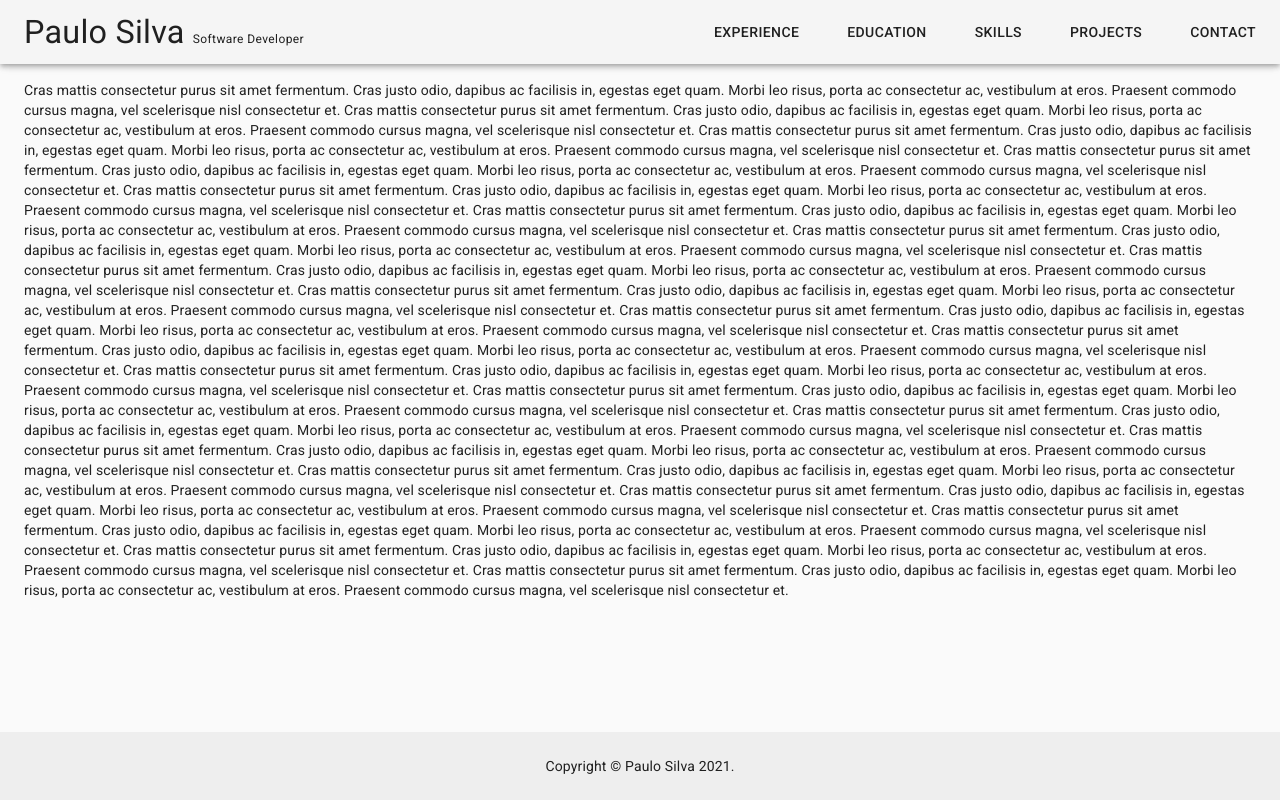
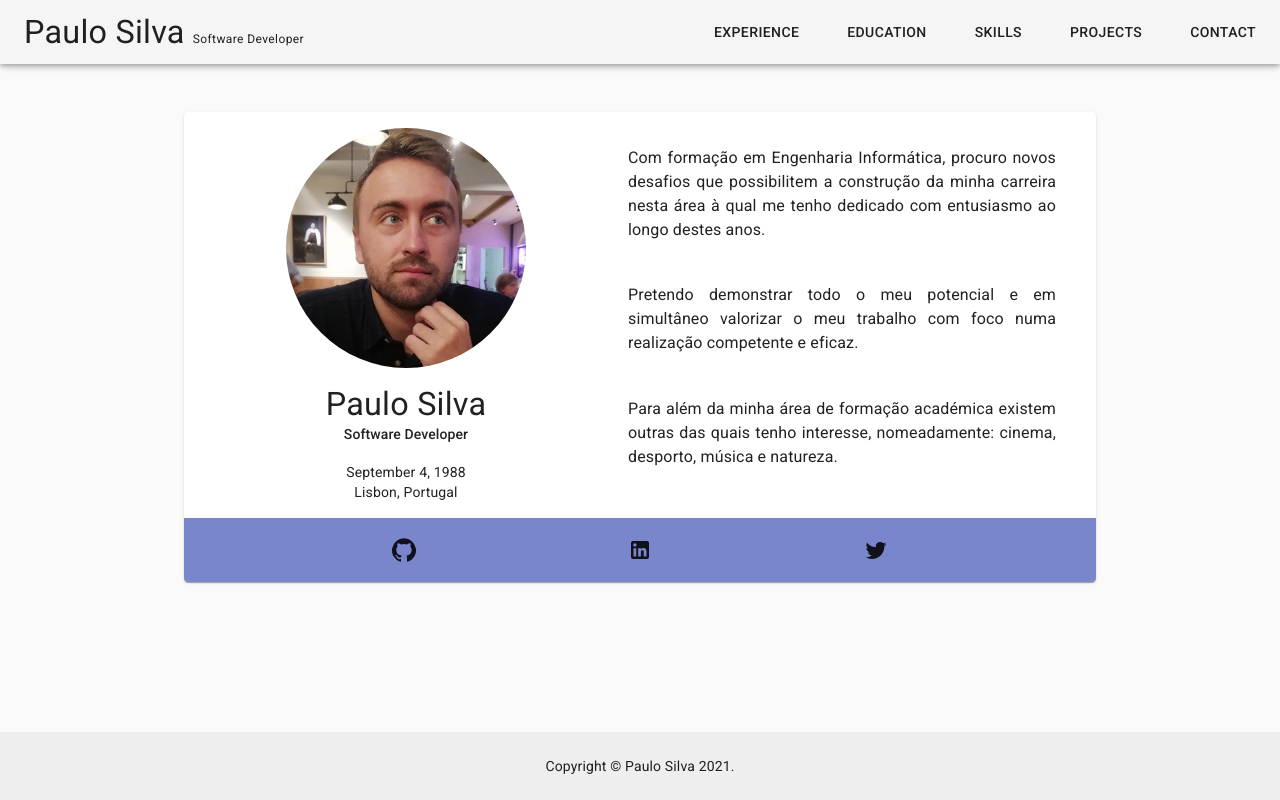
Before and after one commit to padsilva/about-me, a Next.js app: page / in a window 1280 px wide. Built offline with nearby package versions, Linux system fonts and the light colour scheme.

Commit message:
home page

```diff
--- a/package.json
+++ b/package.json
@@ -22,6 +22,7 @@
   "dependencies": {
     "@material-ui/core": "^4.11.0",
     "@material-ui/icons": "^4.9.1",
+    "date-fns": "^2.17.0",
     "next": "10.0.4",
     "next-pwa": "^5.0.4",
     "react": "17.0.1",
--- /dev/null
+++ b/src/components/Home/index.js
@@ -0,0 +1,144 @@
+import {
+  Avatar,
+  Card,
+  CardActions,
+  CardContent,
+  Container,
+  Grid,
+  IconButton,
+  makeStyles,
+  Typography
+} from '@material-ui/core'
+import { GitHub, LinkedIn, Twitter } from '@material-ui/icons'
+
+import DateFormatter from 'utils/date'
+
+const useStyles = makeStyles((theme) => ({
+  paper: {
+    marginTop: theme.spacing(3),
+    marginBottom: theme.spacing(3),
+    [theme.breakpoints.up(600 + theme.spacing(3) * 2)]: {
+      marginTop: theme.spacing(6),
+      marginBottom: theme.spacing(6)
+    }
+  },
+  actions: {
+    backgroundColor: theme.palette.primary.light
+  },
+  large: {
+    width: theme.spacing(30),
+    height: theme.spacing(30)
+  }
+}))
+
+const Home = () => {
+  const classes = useStyles()
+
+  return (
+    <Container component="main" maxWidth="md">
+      <Card className={classes.paper}>
+        <CardContent>
+          <Grid container spacing={3}>
+            <Grid
+              container
+              spacing={2}
+              item
+              sm={6}
+              direction="column"
+              justify="space-evenly"
+              alignItems="center"
+            >
+              <Grid item>
+                <Avatar
+                  alt="Paulo Silva"
+                  src="/img/profile.jpg"
+                  className={classes.large}
+                />
+              </Grid>
+              <Grid
+                container
+                direction="column"
+                item
+                justify="center"
+                alignItems="center"
+              >
+                <Typography variant="h4">Paulo Silva</Typography>
+                <Typography variant="subtitle2">Software Developer</Typography>
+              </Grid>
+              <Grid
+                container
+                direction="column"
+                item
+                justify="center"
+                alignItems="center"
+              >
+                <Typography variant="body2">
+                  <DateFormatter dateString="1988/09/04" />
+                </Typography>
+                <Typography variant="body2">Lisbon, Portugal</Typography>
+              </Grid>
+            </Grid>
+            <Grid
+              container
+              spacing={2}
+              item
+              sm={6}
+              direction="column"
+              justify="space-evenly"
+              alignItems="center"
+            >
+              <Typography variant="body1" align="justify" paragraph>
+                {`Com formação em Engenharia Informática, procuro novos desafios que possibilitem a construção da minha carreira nesta área à qual me tenho dedicado com entusiasmo ao longo destes anos.`}
+              </Typography>
+              <Typography variant="body1" align="justify" paragraph>
+                {`Pretendo demonstrar todo o meu potencial e em simultâneo valorizar o meu trabalho com foco numa realização competente e eficaz.`}
+              </Typography>
+              <Typography variant="body1" align="justify" paragraph>
+                {`Para além da minha área de formação académica existem outras das quais tenho interesse, nomeadamente: cinema, desporto, música e natureza.`}
+              </Typography>
+            </Grid>
+          </Grid>
+        </CardContent>
+        <CardActions className={classes.actions}>
+          <Grid container justify="space-evenly">
+            <Grid item>
+              <IconButton
+                color="inherit"
+                href="https://github.com/padsilva"
+                aria-label="Github"
+                target="_blank"
+                rel="noopener no referrer"
+              >
+                <GitHub />
+              </IconButton>
+            </Grid>
+            <Grid item>
+              <IconButton
+                color="inherit"
+                href="https://www.linkedin.com/in/padsilva88/"
+                aria-label="LinkedIn"
+                target="_blank"
+                rel="noopener no referrer"
+              >
+                <LinkedIn />
+              </IconButton>
+            </Grid>
+            <Grid item>
+              <IconButton
+                color="inherit"
+                href="https://twitter.com/padsilva88"
+                aria-label="Twitter"
+                target="_blank"
+                rel="noopener no referrer"
+              >
+                <Twitter />
+              </IconButton>
+            </Grid>
+          </Grid>
+        </CardActions>
+      </Card>
+    </Container>
+  )
+}
+
+export default Home
--- a/src/pages/index.jsx
+++ b/src/pages/index.jsx
@@ -1,11 +1,5 @@
-const Home = () =>
-  [...new Array(20)]
-    .map(
-      () => `Cras mattis consectetur purus sit amet fermentum.
-Cras justo odio, dapibus ac facilisis in, egestas eget quam.
-Morbi leo risus, porta ac consectetur ac, vestibulum at eros.
-Praesent commodo cursus magna, vel scelerisque nisl consectetur et.`
-    )
-    .join('\n')
+import Home from 'components/Home'
 
-export default Home
+const HomePage = () => <Home />
+
+export default HomePage
--- /dev/null
+++ b/src/utils/date.js
@@ -0,0 +1,14 @@
+import PropTypes from 'prop-types'
+import { parseISO, format } from 'date-fns'
+
+const DateFormatter = ({ dateString }) => {
+  const isoDate = new Date(dateString).toISOString()
+  const date = parseISO(isoDate)
+  return <time dateTime={isoDate}>{format(date, 'LLLL d, yyyy')}</time>
+}
+
+DateFormatter.propTypes = {
+  dateString: PropTypes.string.isRequired
+}
+
+export default DateFormatter
```
Also changed, not shown: public/img/profile.jpg (added), 1 other file (tests, documents, lock files or other folders).
